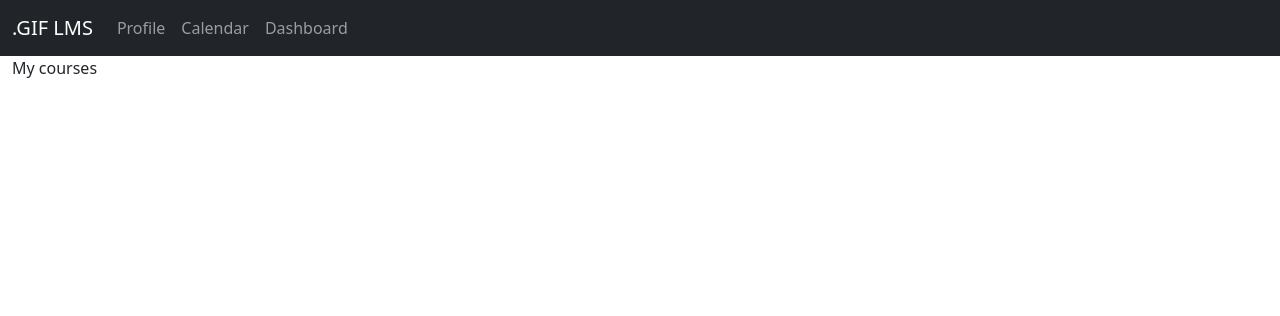
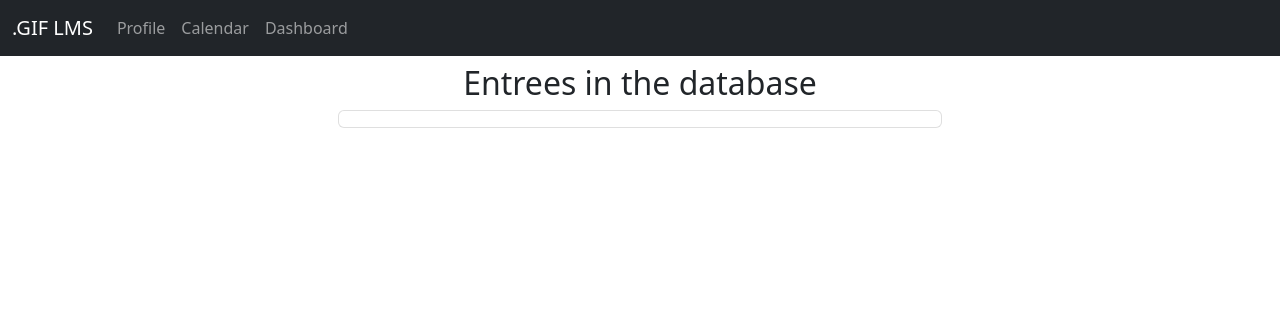
Before and after one commit to enoua5/tarp-lms-clone, a Django app: template course_management/templates/course_management/course-management.html in a window 1280 px wide. Shown: the top 316 px of the page. Run offline with Django 3.2, Linux system fonts and the light colour scheme; tables that the repository leaves empty hold one stand-in row (values such as "Sample post"); the template is opened without the code that fills it: values that come from a table or form of the project are taken from there, most other values are stand-ins (such as "Sample title", 1, 10 or a date in 2020).

Commit message:
Changed the templates

```diff
--- a/course_management/templates/course_management/course-management.html
+++ b/course_management/templates/course_management/course-management.html
@@ -1,4 +1,23 @@
 {% extends 'main/base.html' %}
 {% block body %}
- My courses
+<div class="container-fluid mt-2" style="width: 50%">
+
+    <h2 style="text-align: center;">Entrees in the database</h2>
+    <ul class="list-group">
+    {% for course in course_list %}
+        <li class="list-group-item">
+            <!-- Don't forget to apply namespacing!!!! -->
+            <div class="d-flex justify-content-between">
+                <div class="d-flex justify-content-between" style="width: 25%">
+                    <!--
+                    <a href="{% url 'login:update' user.id %}" class="btn btn-secondary" tabindex="-1" role="button" aria-disabled="true">Edit</a>
+                    <a href="{% url 'login:delete' user.id %}" class="btn btn-danger" tabindex="-1" role="button" aria-disabled="true">Delete</a>
+                    -->
+                </div>
+            </div>
+        </li>
+    {% endfor %}
+    </ul>
+
+</div>
 {% endblock %}
```
Also changed, not shown: course_management/views.py (+11 -3 lines).
